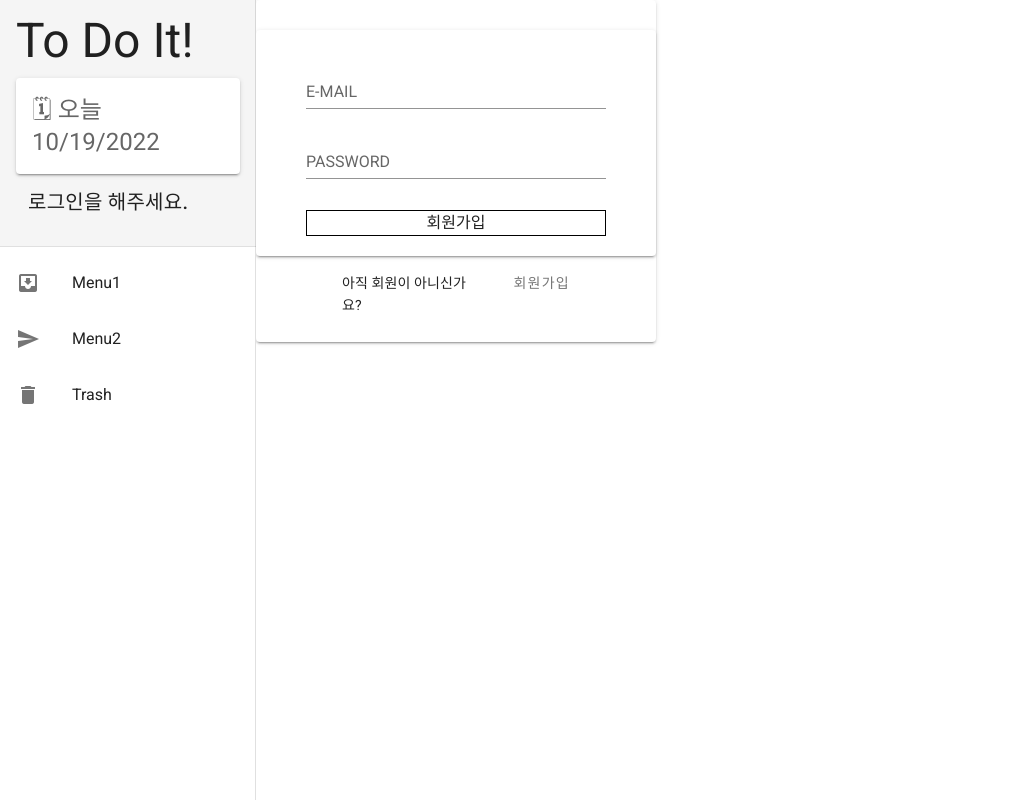
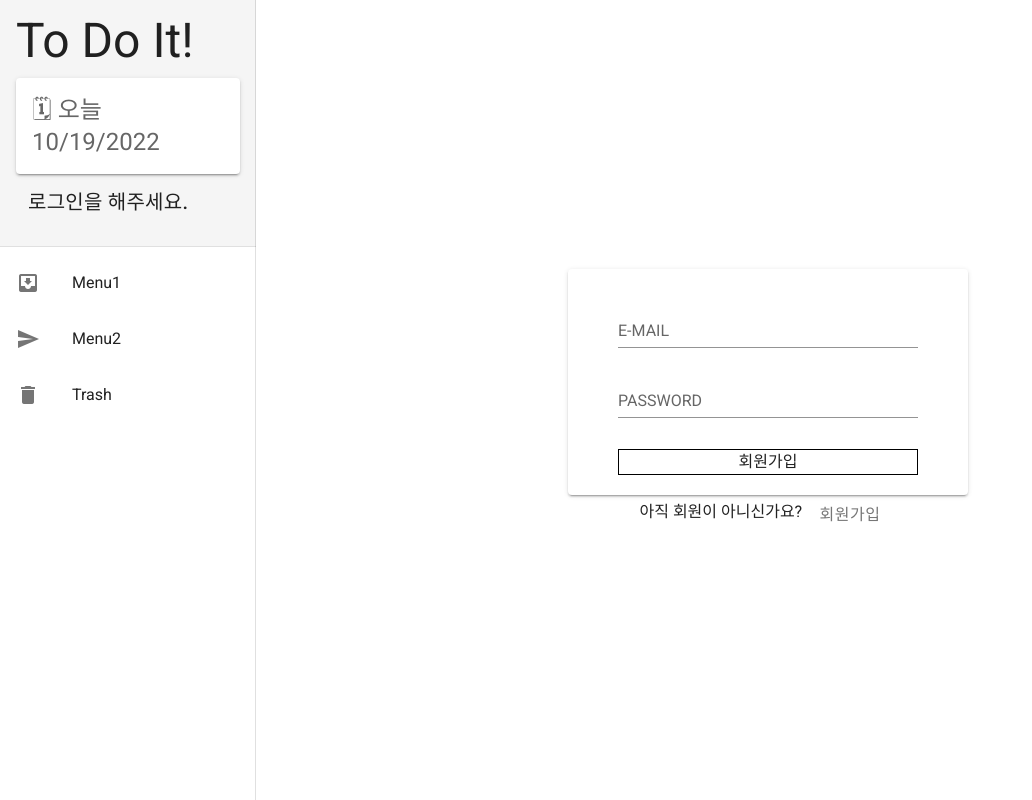
Before and after one commit to saanglee/my-first-vue2, a Vue app: page / in a window 1280 px wide. Shown: the whole page, without its empty margins (0-1032 px from the left). Built offline with nearby package versions, Linux system fonts and the light colour scheme.

Commit message:
Feat: sessionStoarge에서 email가져오는 로직을 store로 옮김

```diff
--- a/src/views/Login.vue
+++ b/src/views/Login.vue
@@ -1,45 +1,25 @@
 <template>
-  <div>
-    <v-card width="400" class="login-form">
-      <input-form isLogin="true" />
-      <!-- <v-form ref="form" @submit.prevent="login">
-        <div class="input-container">
-          <v-text-field
-            type="text"
-            label="E-MAIL"
-            v-model="email"
-            :rules="emailValidation"
-            required
-          />
-          <v-text-field
-            type="text"
-            label="PASSWORD"
-            v-model="password"
-            :rules="pwdValidation"
-            required
-          />
-        </div>
-        <button @click.prevent="login" type="submit" class="login-btn">
-          로그인
-        </button>
-      </v-form> -->
-      <div class="register-box">
-        <v-card-text>아직 회원이 아니신가요?</v-card-text>
-        <v-btn plain @click="moveToRegister" class="pt-4">회원가입</v-btn>
-      </div>
-    </v-card>
+  <div class="login-container d-flex flex-column align-center justify-center">
+    <input-form :isLogin="true" />
+
+    <div class="register-box">
+      <span>아직 회원이 아니신가요?</span>
+      <v-btn
+        plain
+        @click="moveToRegister"
+        class="text-body-1"
+        >회원가입</v-btn
+      >
+    </div>
   </div>
 </template>
 
 <script>
-import UserList from "../components/UserList.vue";
 import InputForm from "../components/InputForm.vue";
-import { getAuth, signInWithEmailAndPassword } from "firebase/auth";
 
 export default {
   name: "Login",
   components: {
-    UserList,
     InputForm,
   },
   data() {
@@ -66,21 +46,6 @@ export default {
     };
   },
   methods: {
-    login() {
-      const auth = getAuth();
-      signInWithEmailAndPassword(auth, this.email, this.password)
-        .then((userCredential) => {
-          const user = userCredential.user;
-          sessionStorage.setItem("user", JSON.stringify(user));
-          this.$router.replace("/todo").catch(() => {});
-        })
-        .catch((error) => {
-          this.email = "";
-          this.password = "";
-          console.log(error.code, error.message);
-          alert("이메일 또는 비밀번호를 확인해주세요.");
-        });
-    },
     moveToRegister() {
       this.$router.push("/register");
     },
@@ -89,6 +54,9 @@ export default {
 </script>
 
 <style lang="scss" scoped>
+.login-container {
+  height: 100vh;
+}
 .login-form {
   padding: 30px 0 10px 0;
   display: flex;
```
